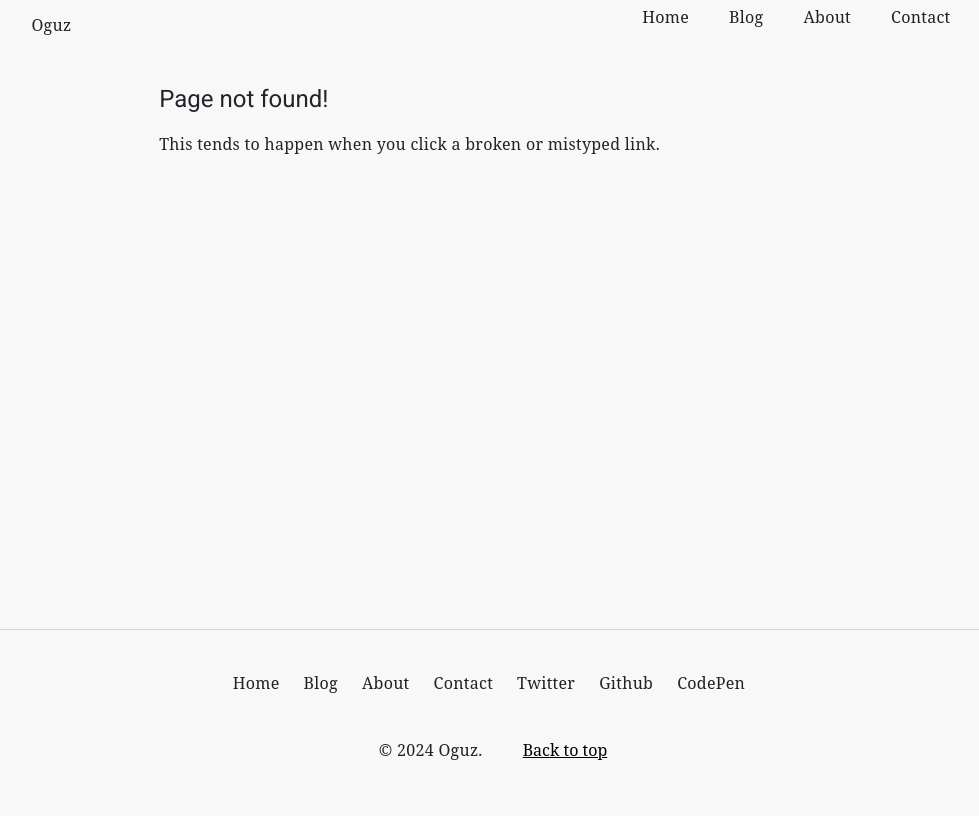
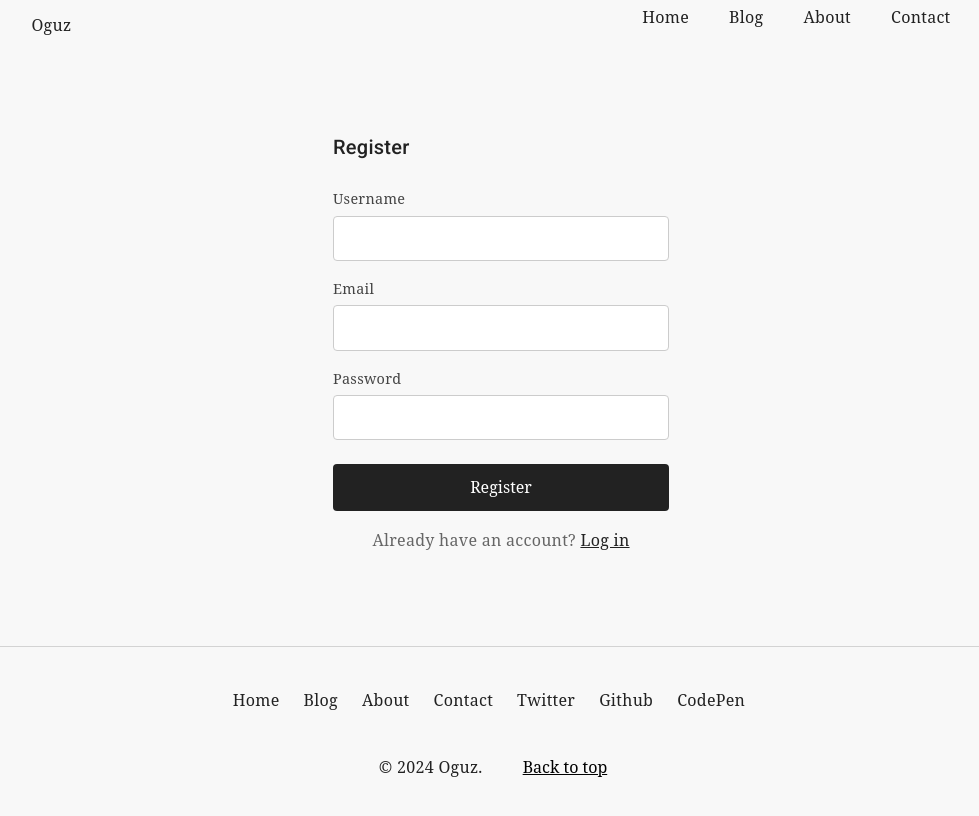
Before and after one commit to oguzcanyildirim/blog-website-client, an Angular app: page /register in a window 1280 px wide. Before the commit this address had no page. Shown: the whole page, without its empty margins (139-1118 px from the left). Built offline with nearby package versions, Linux system fonts and the light colour scheme.

Commit message:
added register page and auth guard

```diff
--- a/src/app/app-routing.module.ts
+++ b/src/app/app-routing.module.ts
@@ -8,6 +8,10 @@ import { AboutComponent } from './components/about/about.component';
 import { ContactComponent } from './components/contact/contact.component';
 import { TagsComponent } from './components/tags/tags.component';
 
+import { LoginComponent } from './components/login/login.component';
+import { RegisterComponent } from './components/register/register.component';
+import { AuthGuard } from './guards/auth.guard';
+
 const routes: Routes = [
     { path: '', component: HomeComponent },
     { path: 'blog', component: BlogComponent },
@@ -15,6 +19,8 @@ const routes: Routes = [
     { path: 'blog/topics/:tag', component: TagsComponent },
     { path: 'about', component: AboutComponent },
     { path: 'contact', component: ContactComponent },
+    { path: 'login', component: LoginComponent },
+    { path: 'register', component: RegisterComponent },
     { path: '**', component: NotfoundComponent }
 ];
 
--- a/src/app/app.module.ts
+++ b/src/app/app.module.ts
@@ -23,6 +23,7 @@ import { MatFormFieldModule } from '@angular/material/form-field';
 import { MatInputModule } from '@angular/material/input';
 
 import { LoginComponent } from './components/login/login.component';
+import { RegisterComponent } from './components/register/register.component';
 
 @NgModule({
     declarations: [
@@ -37,6 +38,7 @@ import { LoginComponent } from './components/login/login.component';
         ContactComponent,
         TagsComponent,
         LoginComponent,
+        RegisterComponent,
     ],
     imports: [
         BrowserModule,
--- /dev/null
+++ b/src/app/components/register/register.component.css
@@ -0,0 +1,69 @@
+.register-container {
+  max-width: 400px;
+  margin: 3rem auto;
+  padding: 2rem;
+}
+
+.register-container h2 {
+  margin-bottom: 1.5rem;
+  color: #222;
+}
+
+.form-group {
+  margin-bottom: 1rem;
+}
+
+.form-group label {
+  display: block;
+  margin-bottom: 0.25rem;
+  color: #444;
+  font-size: 0.9rem;
+}
+
+.form-group input {
+  width: 100%;
+  padding: 0.5rem;
+  border: 1px solid #ccc;
+  border-radius: 4px;
+  font-size: 1rem;
+  box-sizing: border-box;
+}
+
+.form-group input:focus {
+  outline: none;
+  border-color: #555;
+}
+
+button[type="submit"] {
+  width: 100%;
+  padding: 0.6rem;
+  background: #222;
+  color: #fff;
+  border: none;
+  border-radius: 4px;
+  font-size: 1rem;
+  cursor: pointer;
+  margin-top: 0.5rem;
+}
+
+button[type="submit"]:hover {
+  background: #444;
+}
+
+.error {
+  color: #d32f2f;
+  margin-bottom: 0.5rem;
+  font-size: 0.9rem;
+}
+
+.login-link {
+  margin-top: 1rem;
+  text-align: center;
+  font-size: 0.9rem;
+  color: #666;
+}
+
+.login-link a {
+  color: #222;
+  text-decoration: underline;
+}
--- /dev/null
+++ b/src/app/components/register/register.component.html
@@ -0,0 +1,20 @@
+<div class="register-container">
+  <h2>Register</h2>
+  <form (ngSubmit)="onSubmit()">
+    <div class="form-group">
+      <label for="username">Username</label>
+      <input type="text" id="username" [(ngModel)]="username" name="username" required>
+    </div>
+    <div class="form-group">
+      <label for="email">Email</label>
+      <input type="email" id="email" [(ngModel)]="email" name="email" required>
+    </div>
+    <div class="form-group">
+      <label for="password">Password</label>
+      <input type="password" id="password" [(ngModel)]="password" name="password" required>
+    </div>
+    <div class="error" *ngIf="errorMessage">{{ errorMessage }}</div>
+    <button type="submit">Register</button>
+  </form>
+  <p class="login-link">Already have an account? <a routerLink="/login">Log in</a></p>
+</div>
--- /dev/null
+++ b/src/app/components/register/register.component.ts
@@ -0,0 +1,30 @@
+import { Component } from '@angular/core';
+import { Router } from '@angular/router';
+import { AuthService } from '../../services/auth.service';
+
+@Component({
+  selector: 'app-register',
+  templateUrl: './register.component.html',
+  styleUrls: ['./register.component.css']
+})
+export class RegisterComponent {
+
+  email = '';
+  password = '';
+  username = '';
+  errorMessage = '';
+
+  constructor(private authService: AuthService, private router: Router) { }
+
+  onSubmit(): void {
+    this.errorMessage = '';
+    this.authService.register(this.email, this.password, this.username).subscribe({
+      next: () => {
+        this.router.navigate(['/admin']);
+      },
+      error: (err) => {
+        this.errorMessage = err.error?.message || 'Registration failed. Please try again.';
+      }
+    });
+  }
+}
```
Also changed, not shown: src/app/guards/auth.guard.ts (added, +19 -0 lines).
